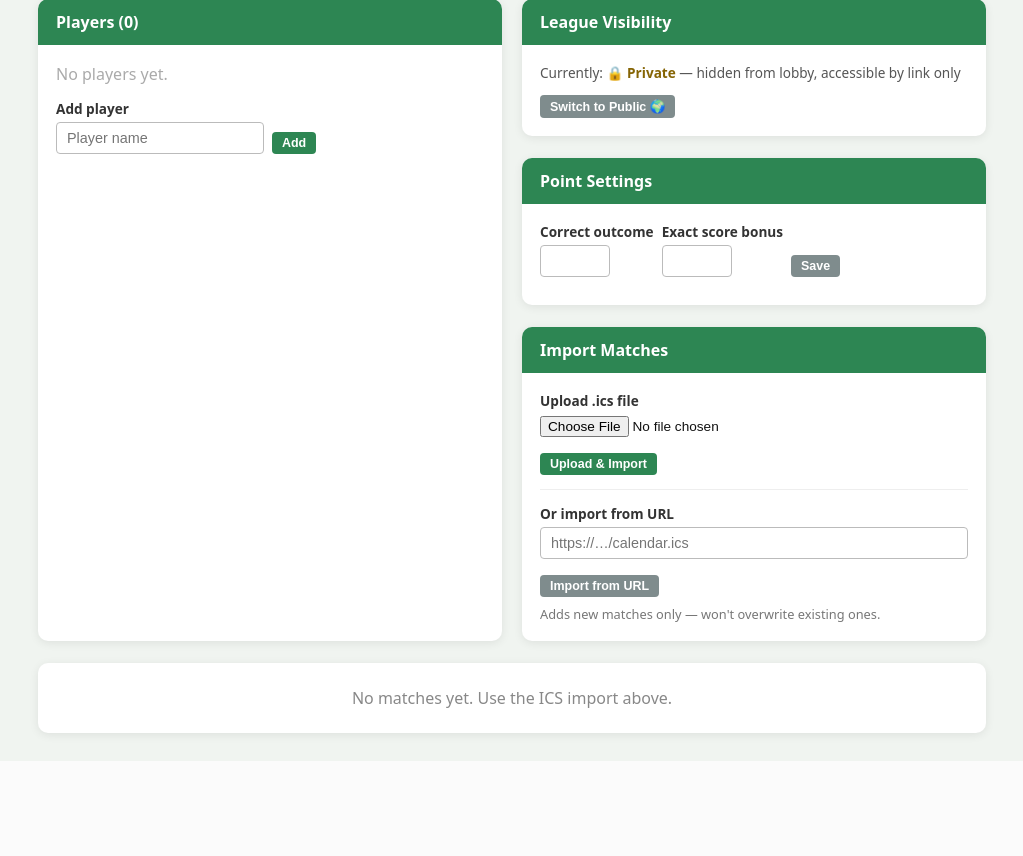
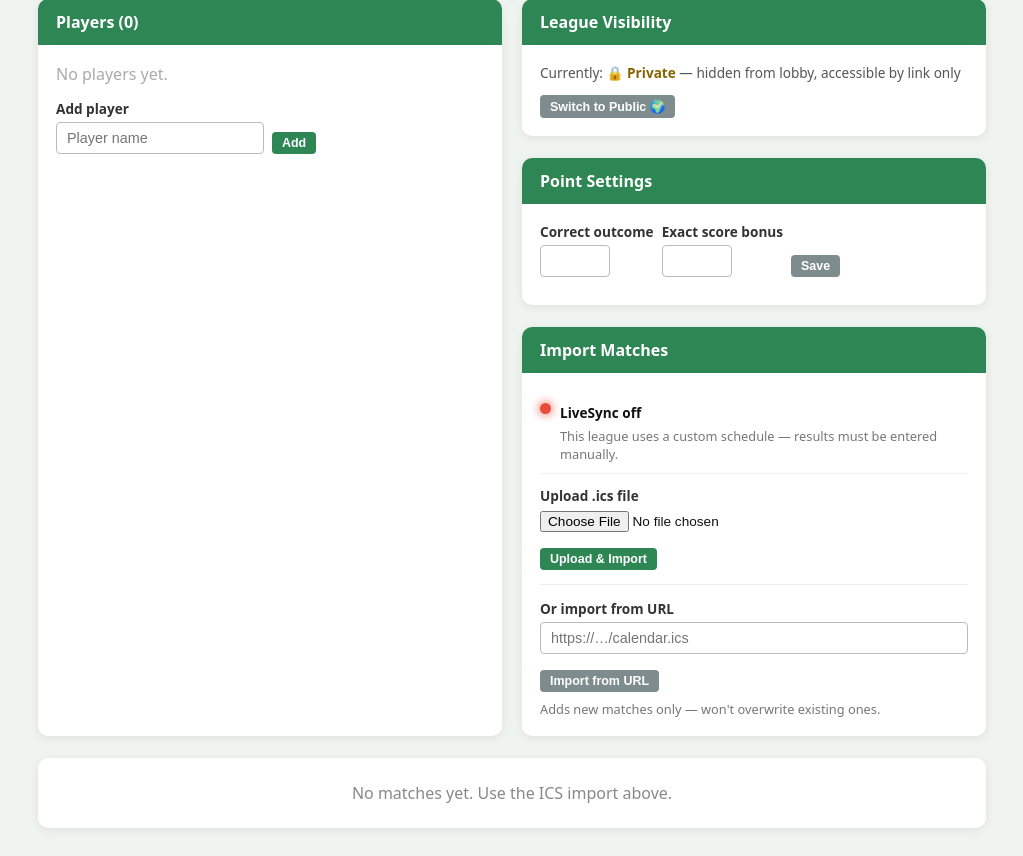
Before and after one commit to DenKula/worldcup-prediction-league, a Flask app: template templates/admin_dashboard.html in a window 1280 px wide. Shown: the part 260-1116 px from the top of the page, without its empty margins (128-1151 px from the left). Before the commit the page ends 1001 px from the top, so only its background shows below. Run offline with Flask 3, Linux system fonts and the light colour scheme; the template is opened without the code that fills it, so the values that code supplies are empty.

Commit message:
Add LiveSync LED indicator to Import Matches card
Green pulsing LED = synced from World Cup master calendar
Red LED = blank/manual league

Co-Authored-By: Claude Sonnet 4.6 <noreply@anthropic.com>

```diff
--- a/templates/admin_dashboard.html
+++ b/templates/admin_dashboard.html
@@ -20,6 +20,10 @@
 .code-box{font-family:monospace;background:#f5f5f5;border:1px solid #ddd;border-radius:6px;
           padding:10px 16px;font-size:1.2rem;letter-spacing:4px;text-align:center;color:#1a6b3c;
           font-weight:800;margin:8px 0}
+.led{display:inline-block;width:11px;height:11px;border-radius:50%;flex-shrink:0;margin-top:2px}
+.led-green{background:#2ecc71;box-shadow:0 0 7px 3px rgba(46,204,113,.55)}
+.led-red  {background:#e74c3c;box-shadow:0 0 7px 3px rgba(231,76,60,.45)}
+.sync-row{display:flex;align-items:flex-start;gap:9px;padding:10px 0;border-bottom:1px solid #f0f0f0;margin-bottom:12px}
 </style>
 {% endblock %}
 
@@ -126,6 +130,21 @@
     <div class="card">
       <div class="card-hd">Import Matches</div>
       <div class="card-body">
+        <div class="sync-row">
+          {% if data.meta.template == 'worldcup' %}
+            <span class="led led-green"></span>
+            <div>
+              <b style="font-size:.85rem">LiveSync active</b>
+              <p class="note">Match results sync automatically from the World Cup master calendar.</p>
+            </div>
+          {% else %}
+            <span class="led led-red"></span>
+            <div>
+              <b style="font-size:.85rem">LiveSync off</b>
+              <p class="note">This league uses a custom schedule — results must be entered manually.</p>
+            </div>
+          {% endif %}
+        </div>
         <form method="post" action="{{ url_for('league_admin_import_ics_file', code=code) }}" enctype="multipart/form-data">
           <div class="form-row">
             <label>Upload .ics file</label>
```
